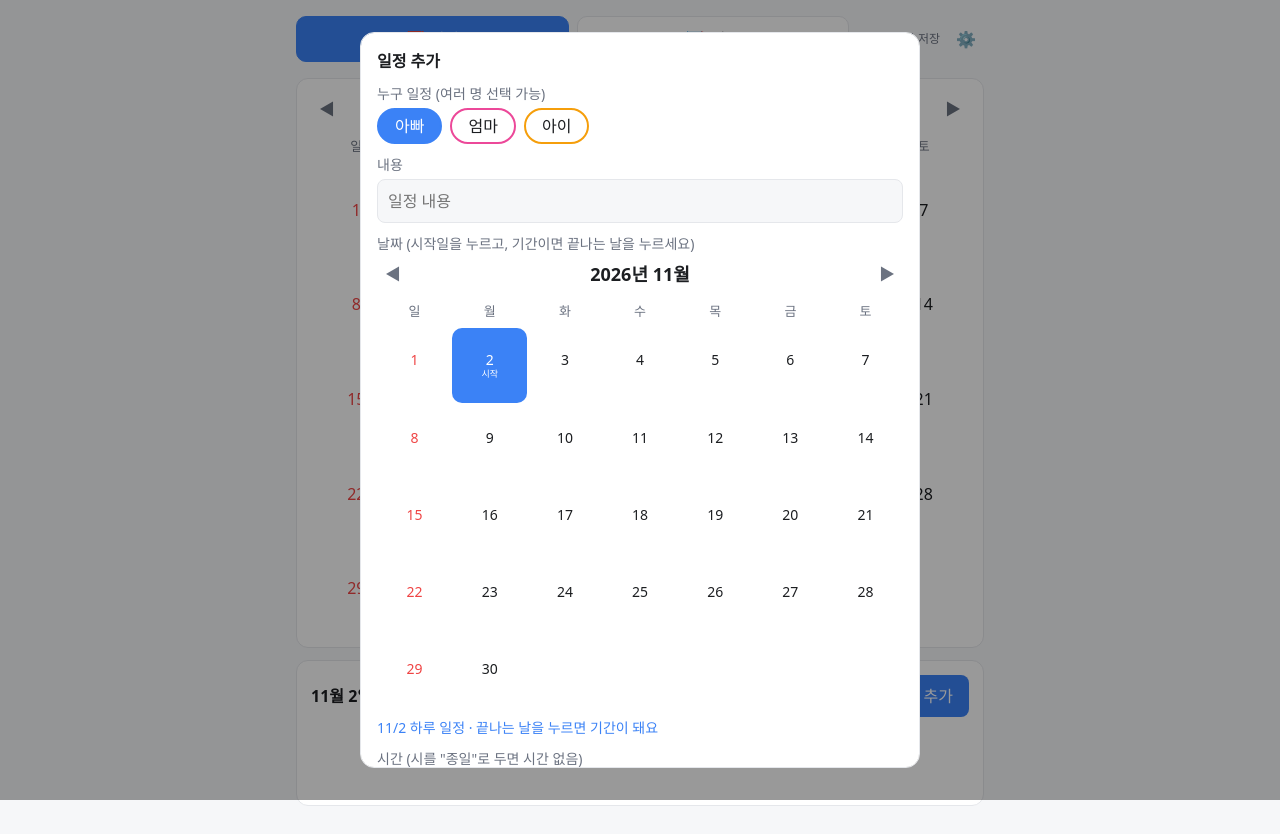
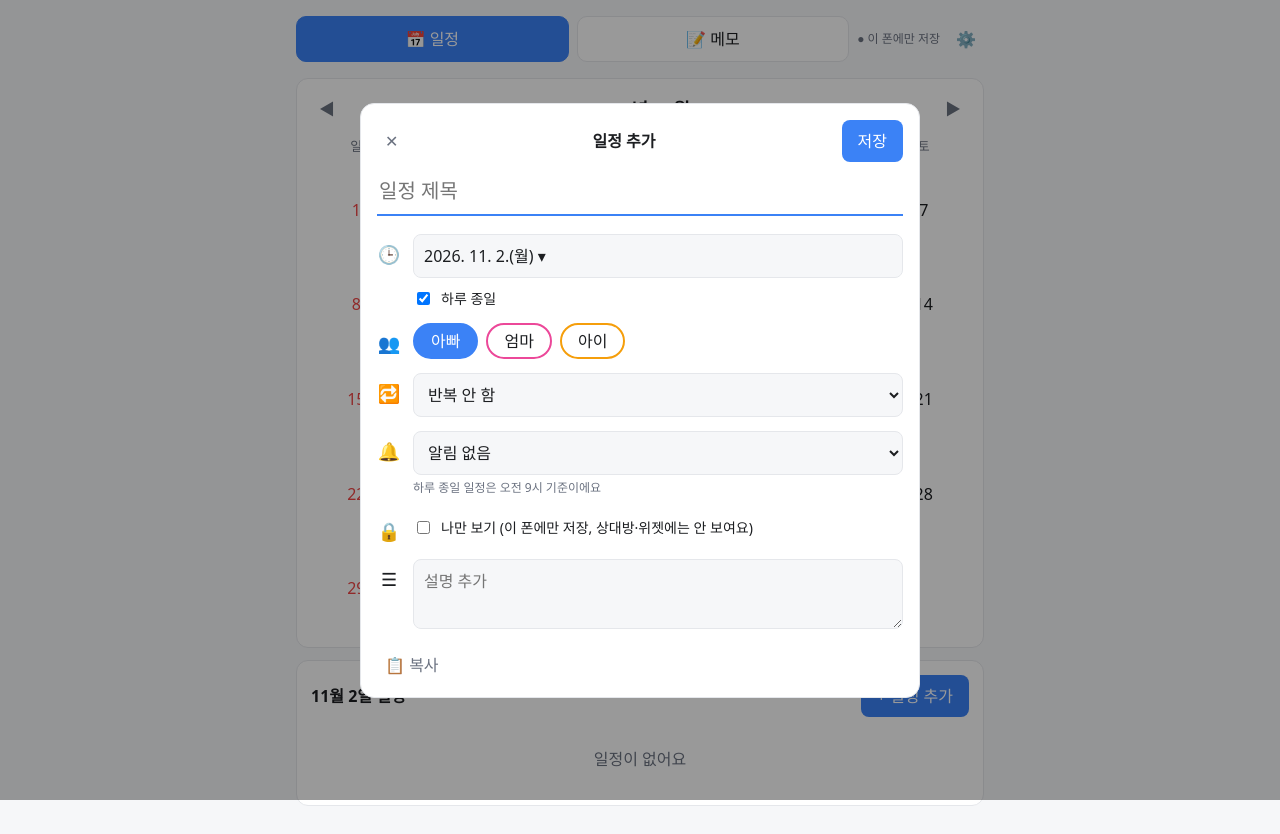
Before and after one commit to 89greener-hash/famcal, a plain HTML site: page index.html in a window 1280 px wide. Both pictures are taken after a click on the button "+ 일정 추가". Drawn offline with Linux system fonts and the light colour scheme.

Commit message:
Add files via upload

```diff
--- a/index.html
+++ b/index.html
@@ -72,6 +72,15 @@ label.chk{display:flex;gap:8px;align-items:center;color:var(--text);margin:12px
 .pd.e{border-radius:0 10px 10px 0}
 .pd.solo{border-radius:10px}
 .sum{font-size:14px;color:var(--accent);margin:6px 0 0;min-height:21px}
+.ttl{width:100%;font-size:20px;border:0;border-bottom:2px solid var(--line);border-radius:0;background:none;padding:8px 2px;margin-bottom:4px}
+.ttl:focus{outline:none;border-color:var(--accent)}
+.fr{display:flex;gap:12px;align-items:flex-start;margin-top:14px}
+.fr .ic{width:24px;text-align:center;font-size:18px;padding-top:7px;flex:none}
+.fr .bd{flex:1;min-width:0}
+.fr label{margin-top:8px}
+.dateBtn{width:100%;text-align:left;padding:9px 10px;border:1px solid var(--line);border-radius:8px;background:var(--bg);color:var(--text);font:inherit;cursor:pointer}
+.hint{font-size:12px;color:var(--sub);margin-top:4px}
+.item .note{color:var(--sub);font-size:13px;white-space:pre-wrap}
 [hidden]{display:none!important}
 </style>
 </head>
@@ -114,17 +123,23 @@ label.chk{display:flex;gap:8px;align-items:center;color:var(--text);margin:12px
 </div>
 
 <dialog id="evDlg">
-  <b id="evTitle">일정</b>
-  <label>누구 일정 (여러 명 선택 가능)</label>
-  <div class="chips" id="eOwners"></div>
-  <label>내용</label>
-  <input id="eText" placeholder="일정 내용">
-  <label>날짜 (시작일을 누르고, 기간이면 끝나는 날을 누르세요)</label>
-  <div id="rp"></div>
-  <div class="sum" id="rpSum"></div>
-  <label>시간 (시를 "종일"로 두면 시간 없음)</label>
-  <div class="row"><select id="eH"></select><span>시</span><select id="eM"></select><span>분</span></div>
-  <label>반복</label>
+  <div class="row" style="margin-bottom:6px">
+    <button class="ghost" id="eCancel" aria-label="닫기">✕</button>
+    <b id="evTitle" style="flex:1;text-align:center">일정 추가</b>
+    <button class="pri" id="eSave">저장</button>
+  </div>
+  <input class="ttl" id="eText" placeholder="일정 제목" autocomplete="off">
+
+  <div class="fr"><span class="ic">🕒</span><div class="bd">
+    <button type="button" class="dateBtn" id="eDate"></button>
+    <div id="rpWrap" hidden><div id="rp"></div><div class="sum" id="rpSum"></div></div>
+    <label class="chk" style="margin:10px 0 0"><input type="checkbox" id="eAll"> 하루 종일</label>
+    <div class="row" id="eTimeBox" style="margin-top:8px" hidden><select id="eH"></select><span>시</span><select id="eM"></select><span>분</span></div>
+  </div></div>
+
+  <div class="fr"><span class="ic">👥</span><div class="bd"><div class="chips" id="eOwners"></div></div></div>
+
+  <div class="fr"><span class="ic">🔁</span><div class="bd">
     <select id="eRep">
       <option value="">반복 안 함</option>
       <option value="daily">매일</option>
@@ -136,7 +151,9 @@ label.chk{display:flex;gap:8px;align-items:center;color:var(--text);margin:12px
       <label>반복 끝나는 날 (비워두면 계속 반복)</label>
       <input type="date" id="eUntil">
     </div>
-  <label>알림 (시간을 안 정한 일정은 오전 9시 기준)</label>
+  </div></div>
+
+  <div class="fr"><span class="ic">🔔</span><div class="bd">
     <select id="eRemind">
       <option value="">알림 없음</option>
       <option value="0">정시</option>
@@ -145,18 +162,25 @@ label.chk{display:flex;gap:8px;align-items:center;color:var(--text);margin:12px
       <option value="60">1시간 전</option>
       <option value="1440">하루 전</option>
     </select>
+    <div class="hint">하루 종일 일정은 오전 9시 기준이에요</div>
     <div id="eNotifyBox" hidden>
       <label>알림 받을 사람 (그 사람 폰에서 알림을 켜 둬야 해요)</label>
       <div class="chips" id="eNotify"></div>
     </div>
-  <label class="chk"><input type="checkbox" id="ePriv"> 🔒 나만 보기 (이 폰에만 저장, 상대방·위젯에는 안 보여요)</label>
+  </div></div>
+
+  <div class="fr"><span class="ic">🔒</span><div class="bd">
+    <label class="chk" style="margin:6px 0 0"><input type="checkbox" id="ePriv"> 나만 보기 (이 폰에만 저장, 상대방·위젯에는 안 보여요)</label>
+  </div></div>
+
+  <div class="fr"><span class="ic">☰</span><div class="bd">
+    <textarea id="eNote" placeholder="설명 추가" style="min-height:70px"></textarea>
+  </div></div>
+
   <div class="row" style="margin-top:14px;flex-wrap:wrap">
     <button class="ghost" id="eDel" style="color:var(--danger)">삭제</button>
     <button class="ghost" id="eCopy">📋 복사</button>
     <button class="ghost" id="eDup">복제</button>
-    <span style="flex:1"></span>
-    <button class="ghost" id="eCancel">닫기</button>
-    <button class="pri" id="eSave">저장</button>
   </div>
 </dialog>
 
@@ -389,7 +413,7 @@ function renderEv(){
       <i class="bar" style="background:${barOf(e)}"></i>
       <input type="checkbox" data-c="${e.id}" ${isDone(e,sel)?'checked':''}>
       <span class="t">${e.time||'종일'}</span>
-      <span class="x" data-e="${e.id}">${e.priv?'🔒 ':''}${esc(e.text)} <small>· ${ownersOf(e).map(o=>esc(person(o).name)).join('·')}${range}${rep}</small></span>
+      <span class="x" data-e="${e.id}">${e.priv?'🔒 ':''}${esc(e.text)} <small>· ${ownersOf(e).map(o=>esc(person(o).name)).join('·')}${range}${rep}</small>${e.note?`<div class="note">${esc(e.note)}</div>`:''}</span>
     </div>`}).join(''):(hn?'':'<div class="empty">일정이 없어요</div>'));
   $('evList').querySelectorAll('[data-c]').forEach(c=>c.onchange=()=>{
     const e=findEv(c.dataset.c);
@@ -440,11 +464,29 @@ function renderPicker(){
     renderPicker();
   });
   $('rpSum').textContent=!rpS?'':rpE?`${md(rpS)} ~ ${md(rpE)} (${nights(rpS,rpE)})`:`${md(rpS)} 하루 일정 · 끝나는 날을 누르면 기간이 돼요`;
+  $('eDate').textContent=(rpS?dLabel(rpS)+(rpE?` ~ ${dLabel(rpE)} · ${nights(rpS,rpE)}`:''):'날짜 고르기')+'  ▾';
 }
+const WD=['일','월','화','수','목','금','토'];
+const dLabel=s=>`${s.slice(0,4)}. ${monOf(s)}. ${dayOf(s)}.(${WD[dowOf(s)]})`;
+$('eDate').onclick=()=>{$('rpWrap').hidden=!$('rpWrap').hidden};
 
 /* ---------- 일정 입력창 ---------- */
-$('eH').innerHTML='<option value="">종일</option>'+Array.from({length:24},(_,i)=>`<option value="${pad(i)}">${pad(i)}</option>`).join('');
+$('eH').innerHTML=Array.from({length:24},(_,i)=>`<option value="${pad(i)}">${pad(i)}</option>`).join('');
 $('eM').innerHTML=Array.from({length:12},(_,i)=>`<option value="${pad(i*5)}">${pad(i*5)}</option>`).join('');
+// 하루 종일을 끄면 시간이 켜지고, 기본값은 다음 정시
+const nextHour=()=>pad(Math.min(23,new Date().getHours()+1));
+function setTime(t){
+  if(t){
+    const [h,mi]=t.split(':');
+    $('eAll').checked=false;$('eH').value=h;
+    $('eM').value=String(Math.round((+mi||0)/5)*5%60).padStart(2,'0');
+  }else{
+    $('eAll').checked=true;$('eH').value=nextHour();$('eM').value='00';
+  }
+  $('eTimeBox').hidden=$('eAll').checked;
+}
+const evTime=()=>$('eAll').checked?'':`${$('eH').value}:${$('eM').value}`;
+$('eAll').onchange=()=>{$('eTimeBox').hidden=$('eAll').checked};
 $('eRep').onchange=()=>{$('eUntilBox').hidden=!$('eRep').value};
 
 let evOwners=new Set();
@@ -498,9 +540,9 @@ function openEv(ev,draft){
   rpV=new Date(rpS.slice(0,7)+'-01T00:00');
   rpFresh=true;
   renderPicker();
-  const [h,mi]=(src&&src.time?src.time:':').split(':');
-  $('eH').value=h||'';
-  $('eM').value=h?String(Math.round((+mi||0)/5)*5%60).padStart(2,'0'):'00';
+  $('rpWrap').hidden=true;   // 날짜 달력은 접어 두고, 날짜 줄을 누르면 펼친다
+  setTime(src&&src.time);
+  $('eNote').value=src&&src.note||'';
   $('eRep').value=src&&src.repeat||'';
   $('eUntil').value=src&&src.until||'';
   $('eUntilBox').hidden=!$('eRep').value;
@@ -512,6 +554,8 @@ function openEv(ev,draft){
   $('eDel').hidden=isNew;$('eDup').hidden=isNew;
   $('eCopy').textContent='📋 복사';
   $('evDlg').showModal();
+  $('evDlg').scrollTop=0;
+  if(isNew&&!draft)$('eText').focus();   // 새 일정은 바로 제목부터 입력
 }
 $('newEv').onclick=()=>openEv(null);
 $('eCancel').onclick=()=>$('evDlg').close();
@@ -521,9 +565,11 @@ $('eSave').onclick=()=>{
   if(!rpS){alert('날짜를 골라 주세요');return}
   const ev=Object.assign(editingEv,{
     owner:[...evOwners][0],owners:[...evOwners],text,date:rpS,end:rpE,
-    time:$('eH').value?`${$('eH').value}:${$('eM').value}`:'',
+    time:evTime(),
     repeat:$('eRep').value,until:$('eRep').value?$('eUntil').value:''
   });
+  const note=$('eNote').value.trim();
+  if(note)ev.note=note;else delete ev.note;
   if(!ev.repeat)delete ev.doneOn;
   const rem=$('ePriv').checked?'':$('eRemind').value;
   if(rem!==''){ev.remind=rem;ev.notifyTo=[...evNotify]}else{delete ev.remind;delete ev.notifyTo}
@@ -541,15 +587,15 @@ async function copyText(t){
   catch(e){const a=document.createElement('textarea');a.value=t;document.body.append(a);a.select();document.execCommand('copy');a.remove()}
 }
 $('eCopy').onclick=async()=>{
-  const h=$('eH').value;
-  const when=(rpE?`${rpS} ~ ${rpE}`:rpS)+(h?` ${h}:${$('eM').value}`:'');
+  const t=evTime();
+  const when=(rpE?`${rpS} ~ ${rpE}`:rpS)+(t?` ${t}`:'');
   await copyText(`${when} ${$('eText').value.trim()}`);
   $('eCopy').textContent='✓ 복사됨';
 };
 $('eDup').onclick=()=>{
   $('evDlg').close();
   openEv(editingEv,{owners:[...evOwners],text:$('eText').value,date:rpS,end:rpE,priv:$('ePriv').checked,
-    time:$('eH').value?`${$('eH').value}:${$('eM').value}`:'',repeat:$('eRep').value,until:$('eUntil').value,remind:$('eRemind').value,notifyTo:[...evNotify]});
+    time:evTime(),note:$('eNote').value,repeat:$('eRep').value,until:$('eUntil').value,remind:$('eRemind').value,notifyTo:[...evNotify]});
 };
 
 /* ---------- 메모 ---------- */
```
Lines whose indentation alone changed are shown as unchanged.
